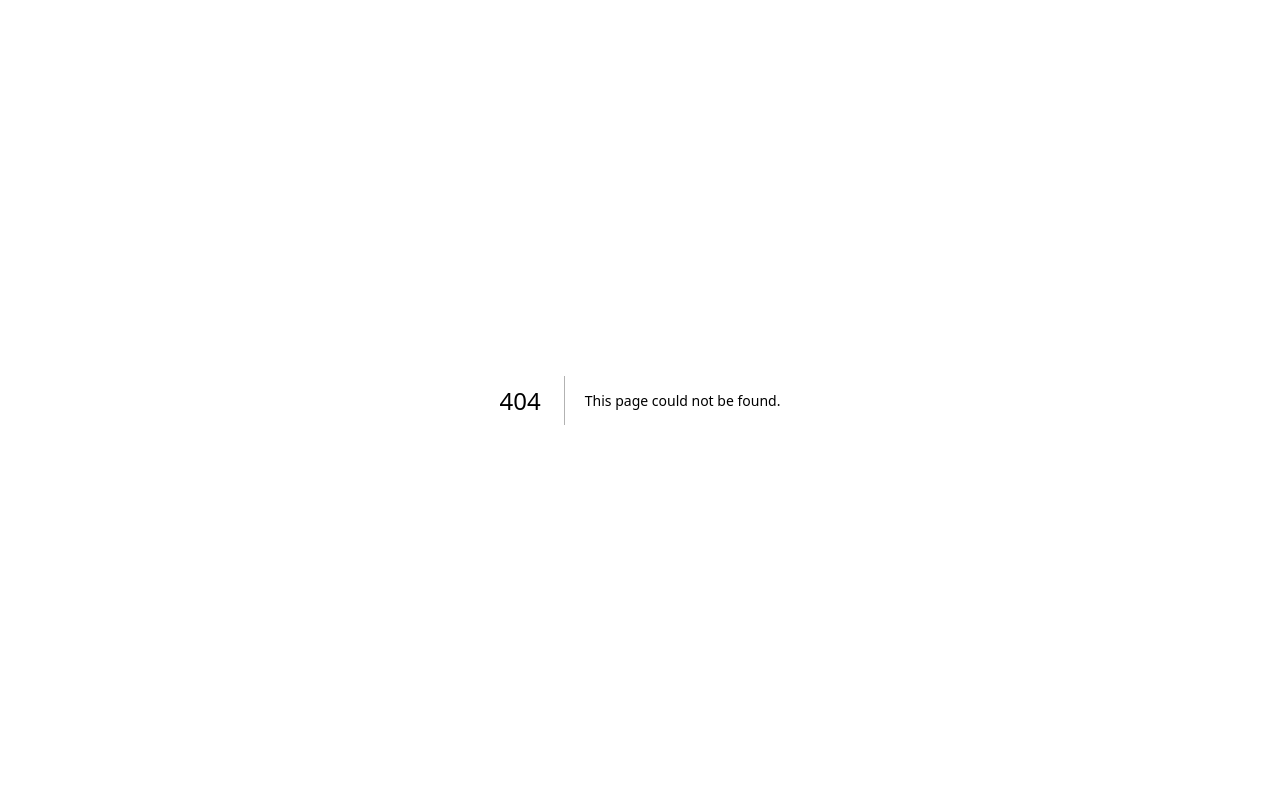
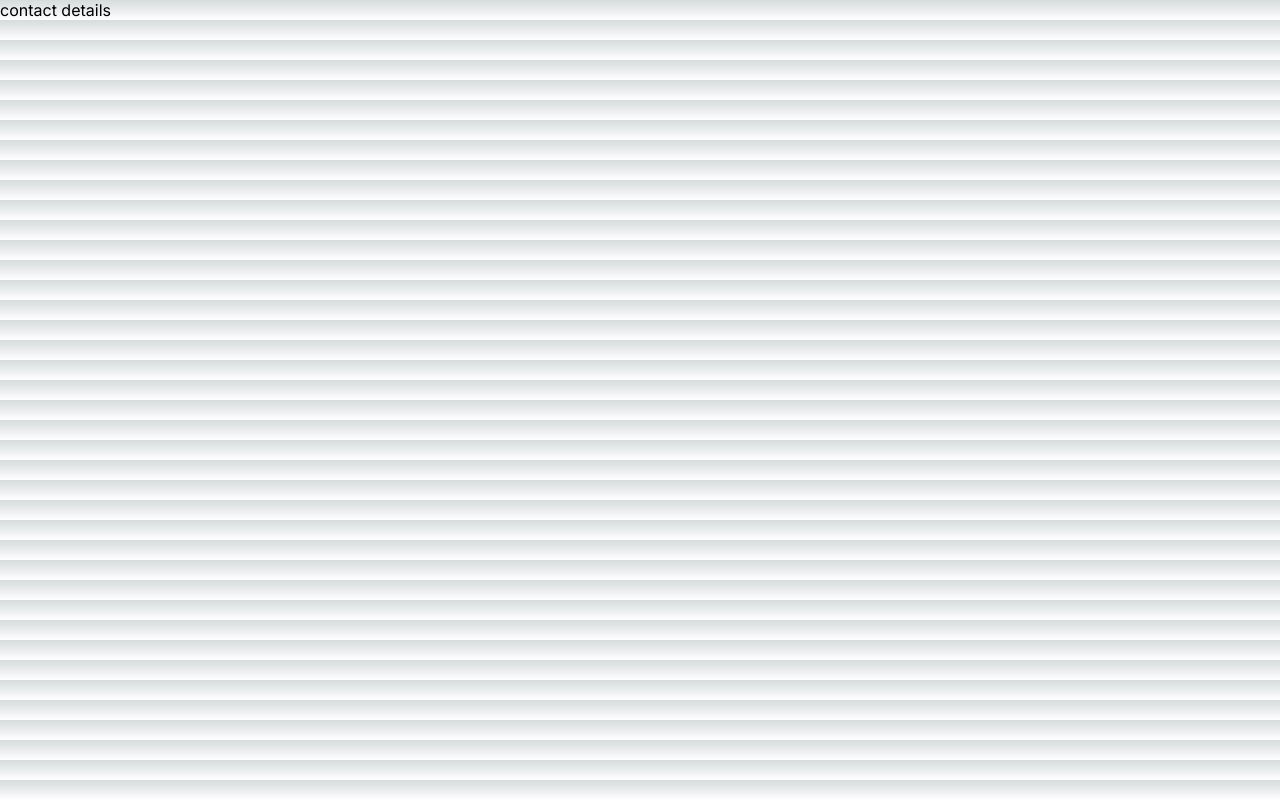
Before and after one commit to AhmadiGu/Practice_Nextjs, a Next.js app: page /about/contact in a window 1280 px wide. Before the commit this address had no page. Built offline with nearby package versions, Linux system fonts and the light colour scheme.

Commit message:
Constant route with nasted route

```diff
--- /dev/null
+++ b/src/app/about/contact/page.jsx
@@ -0,0 +1,9 @@
+const contact = () => {
+    return (
+        <div>
+           contact details
+        </div>
+    )
+}
+
+export default contact
```
